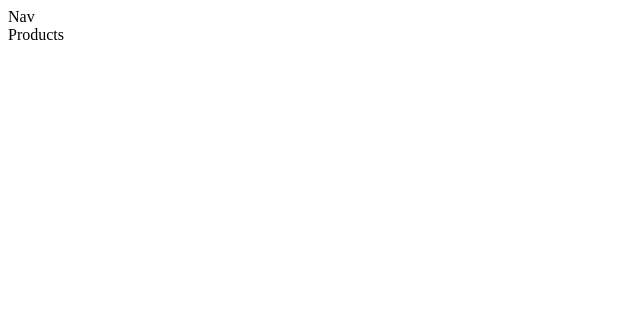
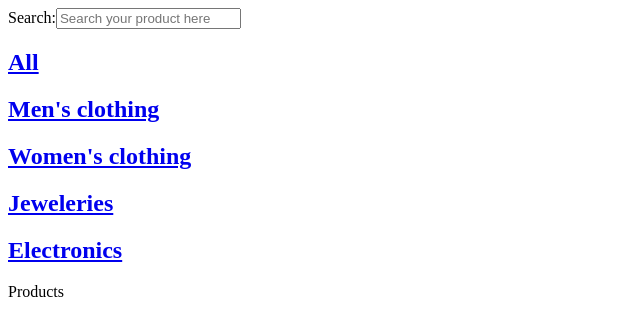
Before and after one commit to Taner940706/product-listing-page, a React (Create React App) app in the folder product/: page / in a window 1280 px wide. Shown: the top 336 px of the page, without its empty margins (0-640 px from the left). Built offline with nearby package versions, Linux system fonts and the light colour scheme.

Commit message:
create serachbar component and install react-router-dom

```diff
--- a/product/package.json
+++ b/product/package.json
@@ -8,6 +8,8 @@
     "@testing-library/user-event": "^13.5.0",
     "react": "^18.2.0",
     "react-dom": "^18.2.0",
+    "react-router": "^6.14.2",
+    "react-router-dom": "^6.14.2",
     "react-scripts": "5.0.1",
     "web-vitals": "^2.1.4"
   },
--- a/product/src/App.js
+++ b/product/src/App.js
@@ -1,11 +1,16 @@
+import { BrowserRouter } from 'react-router-dom'
+
 import NavBar from "./Components/Navigation/NavBar";
 import Products from "./Components/Products/Products";
 
 
 function App() {
   return <>
-      <NavBar />
+  <BrowserRouter>
+  <NavBar />
       <Products />
+  </BrowserRouter>
+
   </>
 
 }
--- a/product/src/Components/Navigation/NavBar.js
+++ b/product/src/Components/Navigation/NavBar.js
@@ -1,10 +1,31 @@
 import React from 'react'
+import {Link} from "react-router-dom"
+
+import SearchBar from '../SearchBar/SearchBar'
 import "./NavBar.css"
 
 export default function NavBar() {
   return (
-    <div>
-      Nav
+    <div className='navbar'>
+      <nav>
+        <SearchBar />
+        <Link to="/">
+          <h1>All</h1>
+        </Link>
+        <Link to="/men-clothing">
+            <h1>Men's clothing</h1>
+        </Link>
+        <Link to="/women-clothing">
+            <h1>Women's clothing</h1>
+        </Link>
+        <Link to="/jewelery">
+          <h1>Jeweleries</h1>
+        </Link>
+        <Link to="/electronics">
+            <h1>Electronics</h1>
+        </Link>
+      </nav>
+
     </div>
   )
 }
--- /dev/null
+++ b/product/src/Components/SearchBar/SearchBar.js
@@ -0,0 +1,11 @@
+import React from 'react'
+import "./SearchBar.css"
+
+export default function SearchBar() {
+  return (
+    <div className='search-bar'>
+        <label htmlFor="search">Search:</label>
+      <input type="text" id="search" placeholder='Search your product here' />
+    </div>
+  )
+}
```
Also changed, not shown: product/src/Components/SearchBar/SearchBar.css (added), 1 other file (tests, documents, lock files or other folders).
